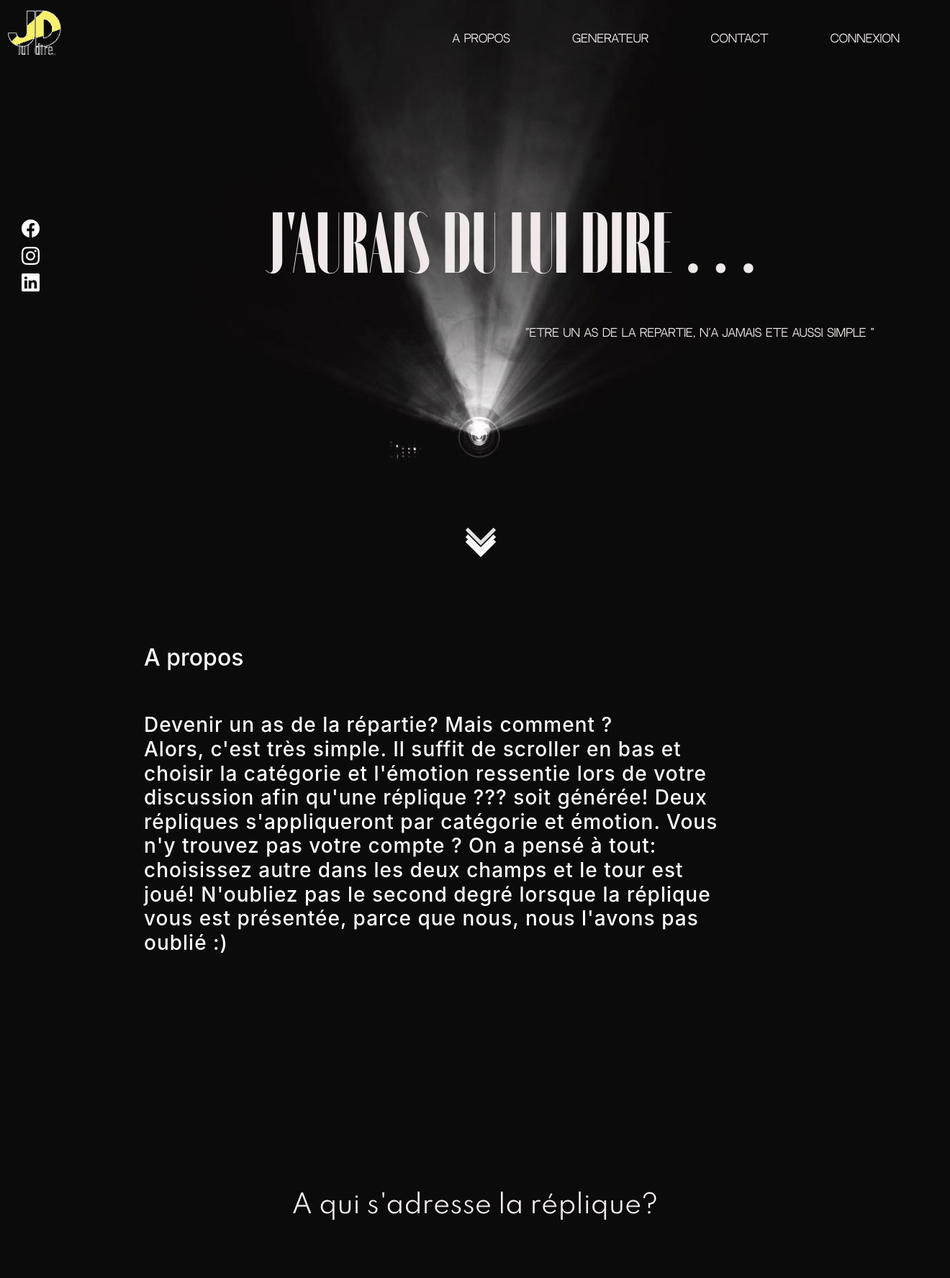
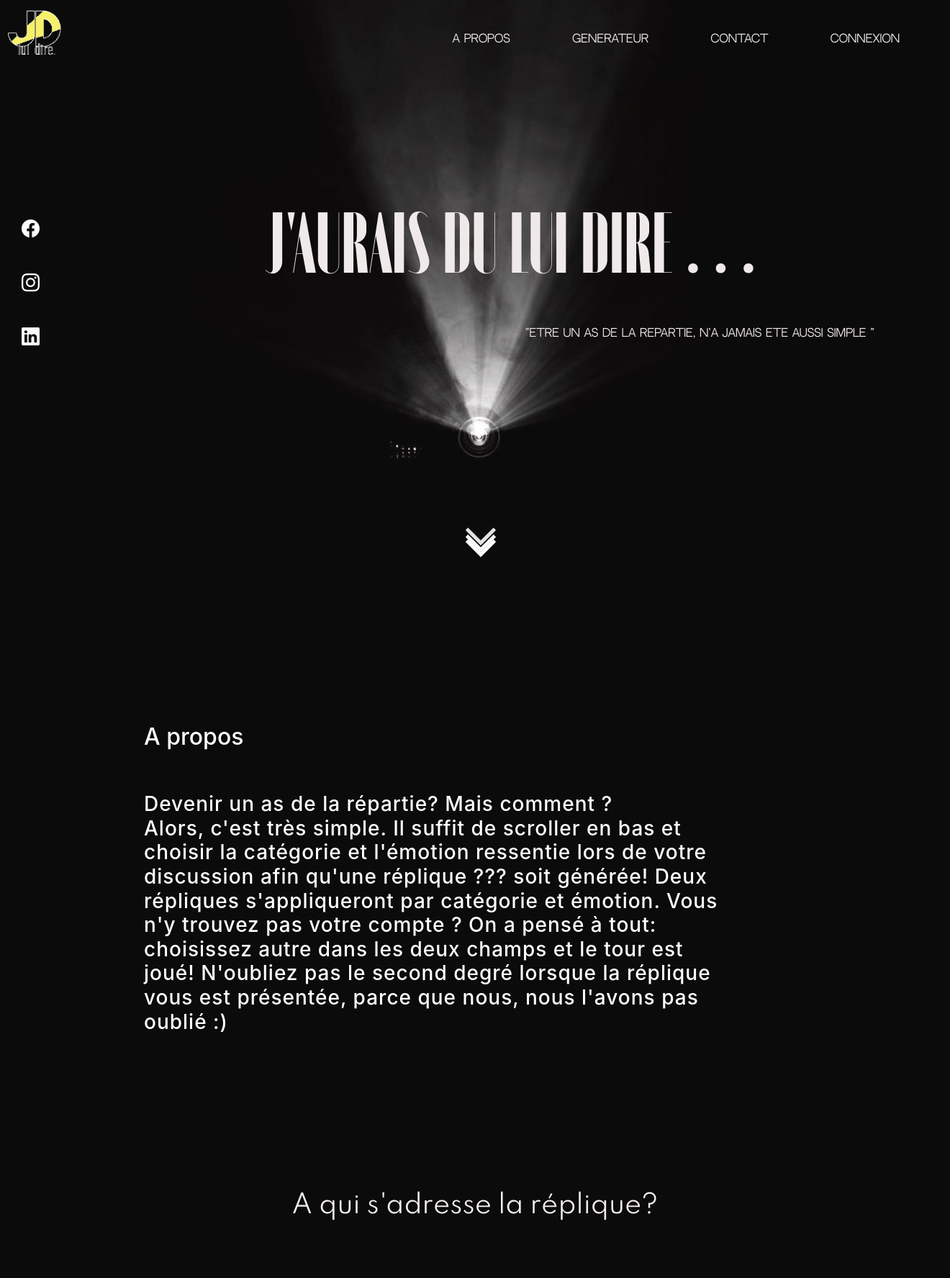
Before and after one commit to mounia82/jdld, a PHP site: page / in a window 1320 px wide. Shown: the top 1776 px of the page at 72% size. Run offline with PHP 8.4, Linux system fonts and the light colour scheme; some libraries are stand-ins or nearby versions.

Commit message:
icons ok

```diff
--- a/public/css/style.css
+++ b/public/css/style.css
@@ -131,6 +131,7 @@ footer {
 ?                              ICONES FOOTER
 */
 .icons {
+    font-size:25px;
     text-align: center;
     color:white;
     font-size:25px;
@@ -210,7 +211,7 @@ footer {
     background-color:#0B0B0B;
     display:flex;
     align-items:space-between;
-    justify-content:flex-start;
+    justify-content:center;
     height:750px;
     padding-right: -20px;
     flex-direction: column;
--- a/views/html/footer.php
+++ b/views/html/footer.php
@@ -1,8 +1,8 @@
 <footer>
     <div class="icons">
-        <i class="bi bi-facebook" style="color: rgb(253, 253, 252); "></i>
-        <i class="bi bi-instagram" style="color: rgb(253, 253, 252); "></i>
-        <i class="bi bi-linkedin" style="color: rgb(253, 253, 252); "></i>
+        <a href="https://www.facebook.com/"> <i class="bi bi-facebook" style="color: rgb(253, 253, 252); padding:10px;"></i></a>&nbsp;
+        <a href="https://www.instagram.com/"> <i class="bi bi-instagram" style="color: rgb(253, 253, 252); padding:10px;"></i></a>&nbsp;
+        <a href="https://www.linkedin.com/"> <i class="bi bi-linkedin" style="color: rgb(253, 253, 252);padding:10px; "></i></a>
     </div>
 
     <p class="copy"> &copy;Copyright 2021</p>
--- a/views/page/accueil.php
+++ b/views/page/accueil.php
@@ -38,8 +38,8 @@ if (isset($_GET["categ"]) && isset($_GET["emotion"])) {
     <!--                                ICONES                  -->
 
     <div class="sidebaricons">
-        <a href="https://www.facebook.com/"> <i class="bi bi-facebook" style="color: rgb(253, 253, 252); padding:10px;"></i></a>
-        <a href="https://www.instagram.com/"> <i class="bi bi-instagram" style="color: rgb(253, 253, 252); padding:10px;"></i></a>
+        <a href="https://www.facebook.com/"> <i class="bi bi-facebook" style="color: rgb(253, 253, 252); padding:10px;"></i></a>&nbsp;
+        <a href="https://www.instagram.com/"> <i class="bi bi-instagram" style="color: rgb(253, 253, 252); padding:10px;"></i></a>&nbsp;
         <a href="https://www.linkedin.com/"> <i class="bi bi-linkedin" style="color: rgb(253, 253, 252);padding:10px; "></i></a>
     </div>
 
```
Lines whose indentation alone changed are shown as unchanged.
